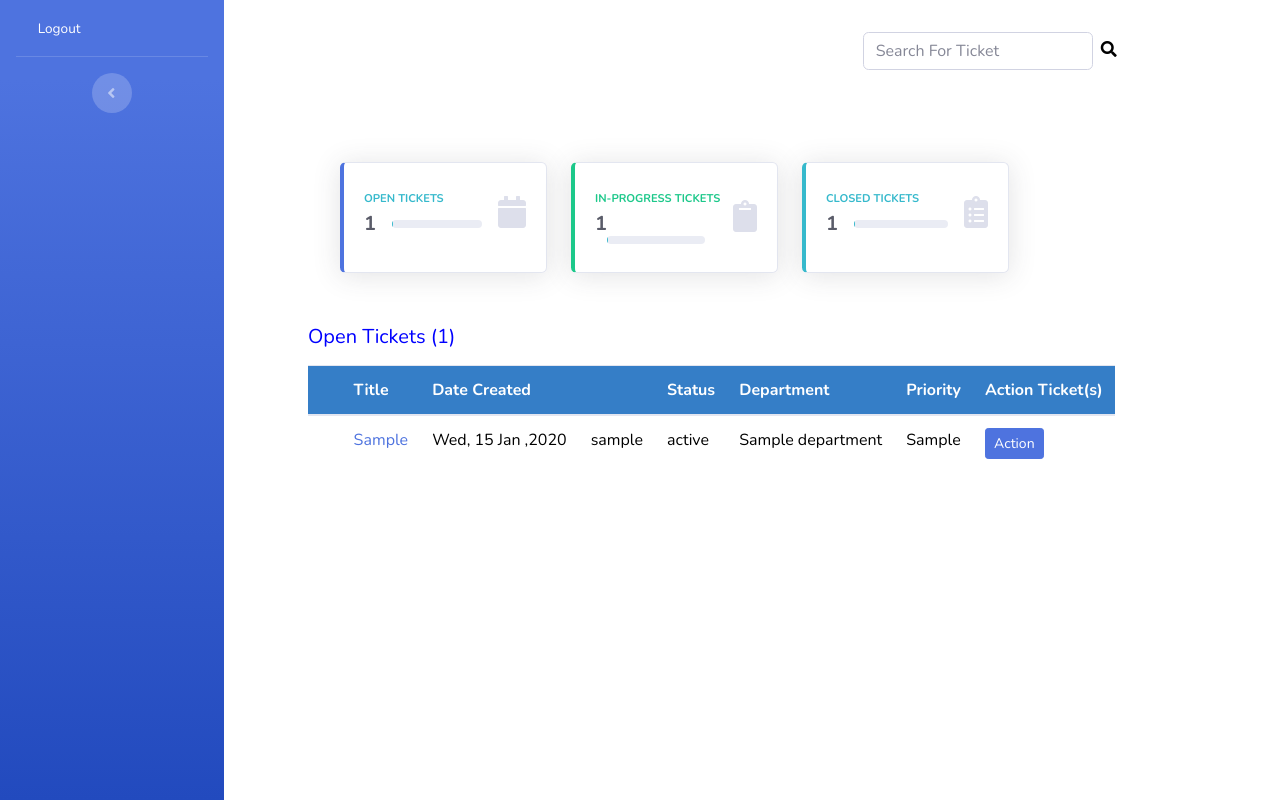
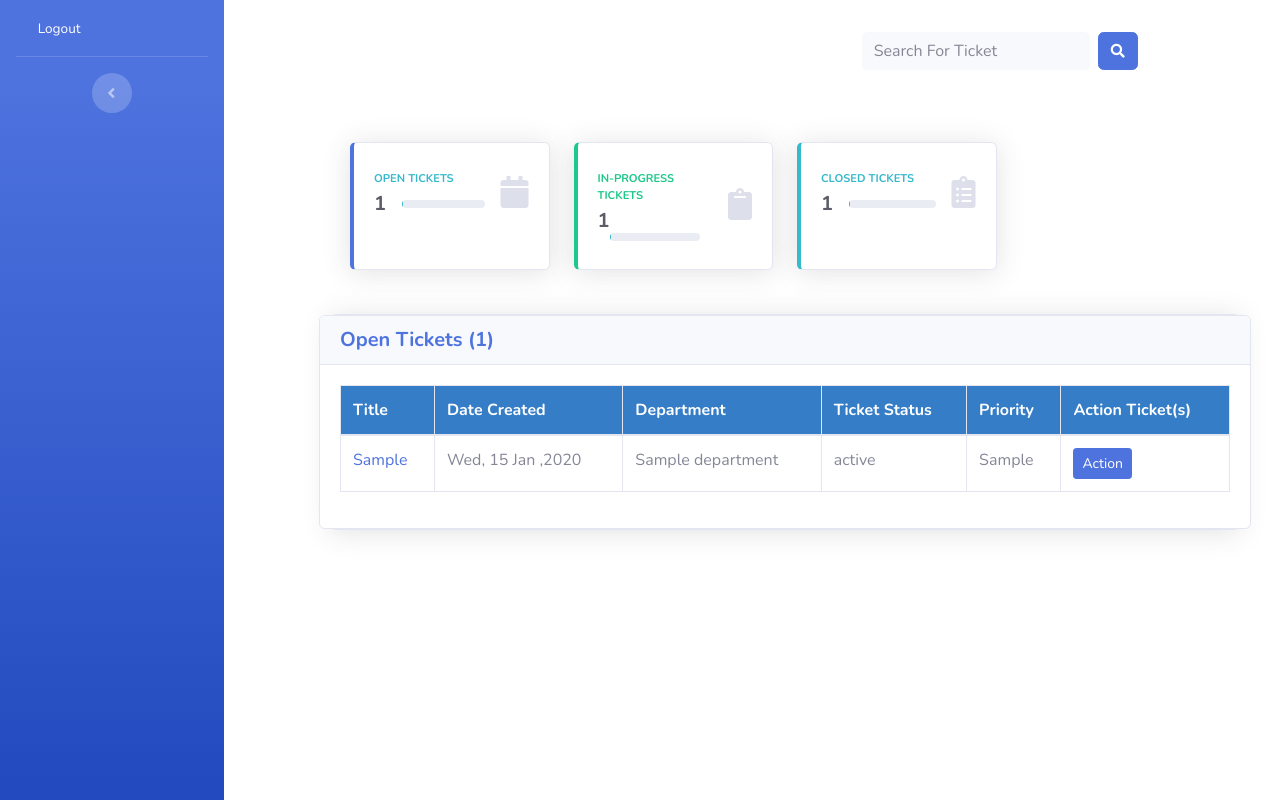
Before and after one commit to Janice-M/incident, a Django app: template tatuAdmin/templates/adminHome.html in a window 1280 px wide. Run offline with Django 3.2, Linux system fonts and the light colour scheme; the template is opened without the code that fills it: most values are stand-ins (such as "Sample title", 1, 10 or a date in 2020); some libraries are stand-ins or nearby versions.

Commit message:
responsive

```diff
--- a/tatuAdmin/templates/adminHome.html
+++ b/tatuAdmin/templates/adminHome.html
@@ -2,7 +2,7 @@
 {% load static %}
 <!-- <!DOCTYPE html> -->
 
-<div class="container container-fluid">
+<div class="container container-fluid" id="content">
 
 
   {% block content %}
@@ -22,22 +22,27 @@
         <form class="form-inline my-2 my-sm-0" role="search" action="{% url 'search_all_tickets' %}">
 
           <div class="search">
+            <div class="input-group-append">
+              <input class="form-control mr-sm-2 bg-light border-0 small" type="search" placeholder="Search For Ticket" aria-label="Search" name="ticket">
 
-                          <input class="form-control mr-sm-2" type="search" placeholder="Search For Ticket" aria-label="Search" name="ticket"><i class="fa fa-search"></i>
-
+              <button class="btn btn-primary" type="search">
+                <i class="fas fa-search fa-sm"></i>
+              </button>
+            </div>
           </div>
 
         </form>
       </div>
     </div>
-  </section>
+
 
     <!-- ############# Open Tickets ############### -->
     <section id="welcome-section" class="card-body card-fluid" style=" padding-left:25%; margin-top:2em">
-    <section class="row row-fluid card-body">
+      <section class="card-body">
         <!-- <div class="col-sm-1 col-xl-0">
 
       </div> -->
+        <section class="row">
           <div class="col-xl-3 col-md-6 mb-4">
             <div class="card border-left-primary shadow h-100 py-2">
               <div class="card-body card-fluid">
@@ -117,21 +122,28 @@
           <div class="col-sm-1 col-fluid">
 
           </div>
+        </section>
+
         <!-- ##########################End Closed Ticket ########################## -->
       </section>
-      <div class="row mt-2 row-fluid" padding-left:3%;>
-        <h5 style="color:blue;">Open Tickets ({{tickets|length }})</h5>
+      <div class="card shadow mb-4">
 
-          <table class="table table-responsive mt-2" style="color:black; overflow:hidden">
+
+        <div class="row row-fluid card" padding-left:3%;>
+          <h5 style="color:blue;" class="m-0 font-weight-bold text-primary card-header">Open Tickets ({{tickets|length }})</h5>
+          <div class="card-body">
+            <div class="table-responsive">
+              <table class="table table-bordered" id="dataTable" width="100%" cellspacing="0">
                 <thead class="" style="background-color: #357EC7
 ;color:black;">
                   <tr>
-                <th scope="col"></th>
+                    <!-- <th scope="col"></th> -->
                     <th scope="col">Title</th>
                     <th scope="col">Date Created</th>
-                <th scope="col"></th>
-                <th scope="col">Status</th>
+                    <!-- <th scope="col"></th>   -->
+
                     <th scope="col">Department</th>
+                    <th scope="col">Ticket Status</th>
                     <th scope="col">Priority</th>
                     <th scope="col">Action Ticket(s)</th>
                   </tr>
@@ -139,25 +151,30 @@
                 <tbody>
                   {% for ticket in tickets %}
                   <tr>
-                <th scope="row">{{ticket.id}}</th>
+                    <!-- <th scope="row"></th> -->
 
                     <td><a data-toggle="modal" href="#{{ticket.id}}{{ticket.owner.username}}" data-toggle="tooltip" title="Click to see ticket details!" data-placement="top">{{ticket.ticket_subtype}}</a></td>
                     <td>{{ticket.date_created |date:"D, d M ,Y"}}</td>
-                <td>{{ticket.agent.username}}</td>
+                    <td>{{ticket.department}}</td>
                     <td>{{ticket.get_status_display}}</td>
-                <td>{{ticket.department}}</td>
                     <td>{{ticket.ticket_type.get_priority_display}}</td>
+                    <!-- <td>{{ticket.agent.username}}</td> -->
+
+
+
+
                     <td><a href="{%url 'assign_ticket' ticket.id %}" class="btn btn-primary btn-sm">Action</a></td>
                   </tr>
                   {% endfor %}
                 </tbody>
               </table>
 
-
             </div>
-
+          </div>
+        </div>
+      </div>
       <!-- ==============modals========= -->
-     {% for ticket in tickets  %}
+      {% for ticket in tickets %}
       <div class="row mt-2 row-fluid">
 
         <!-- Modal -->
@@ -192,11 +209,11 @@
         </div>
 
       </div>
-
+    </section>
     {% endfor %}
 
     <!-- ==============modals========= -->
-     {% for ticket in closed_tickets  %}
+    {% for ticket in closed_tickets %}
     <div class="row mt-2 row-fluid">
 
       <!-- Modal -->
@@ -236,7 +253,7 @@
 
 
     <!-- ==============modals========= -->
-      {% for ticket in pending_tickets  %}
+    {% for ticket in pending_tickets %}
     <div class="row mt-2">
 
       <!-- Modal -->
@@ -275,11 +292,14 @@
     {% endfor %}
     <!-- ========================== -->
   </section>
+  <section>
+
+  </section>
 
   {% endblock %}
 </div>
 <script>
-$(document).ready(function(){
+  $(document).ready(function() {
     $('[data-toggle="tooltip"]').tooltip();
   });
 </script>
```
Lines whose indentation alone changed are shown as unchanged.
